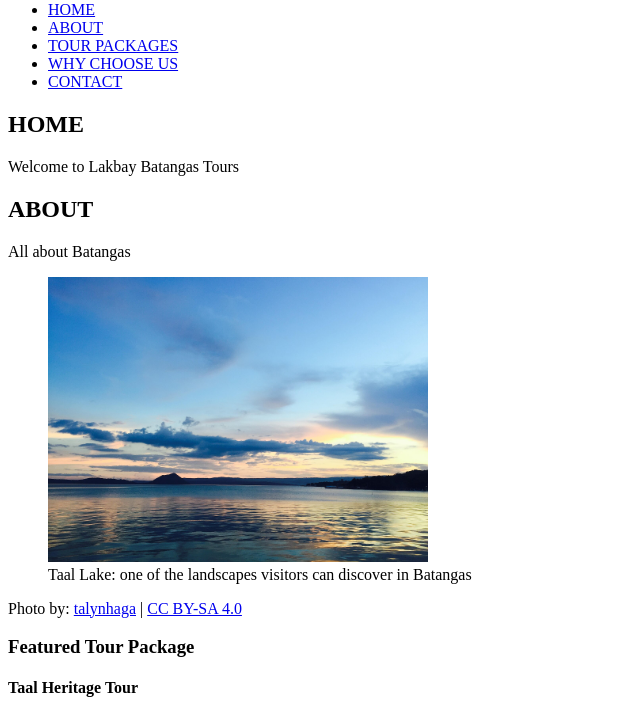
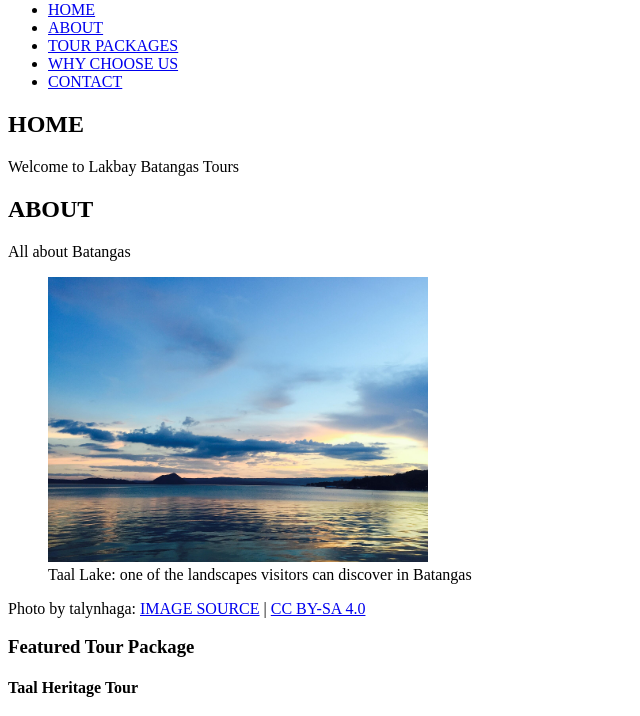
Before and after one commit to reytdn/ACTIVITY-MAIN, a plain HTML site: page index.html in a window 1280 px wide. Shown: the part 79-795 px from the top of the page, without its empty margins (0-640 px from the left). Drawn offline with Linux system fonts and the light colour scheme.

Commit message:
FIXED TALYNHAGA

```diff
--- a/index.html
+++ b/index.html
@@ -35,7 +35,7 @@
                 <figcaption>Taal Lake: one of the landscapes visitors can discover in Batangas</figcaption>
             </figure>
             <p>
-                Photo by: <a href="https://commons.wikimedia.org/wiki/File:Taal_Lake.jpg">talynhaga</a> |
+                Photo by talynhaga: <a href="https://commons.wikimedia.org/wiki/File:Taal_Lake.jpg">IMAGE SOURCE</a> |
                 <a href="https://creativecommons.org/licenses/by-sa/4.0/">CC BY-SA 4.0</a>
             </p>
 
```
